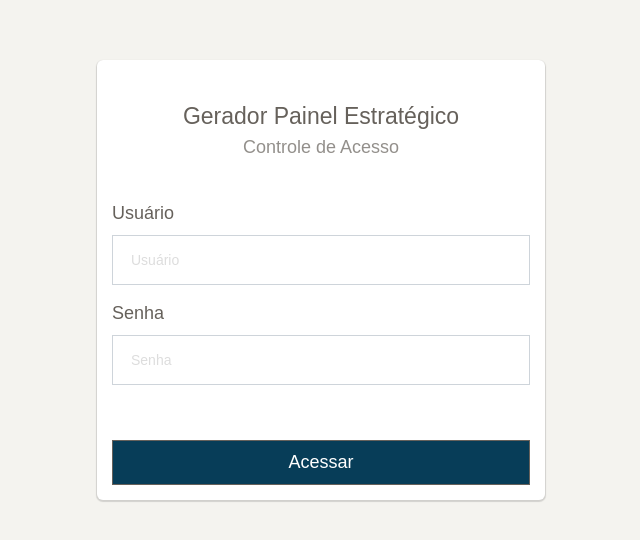
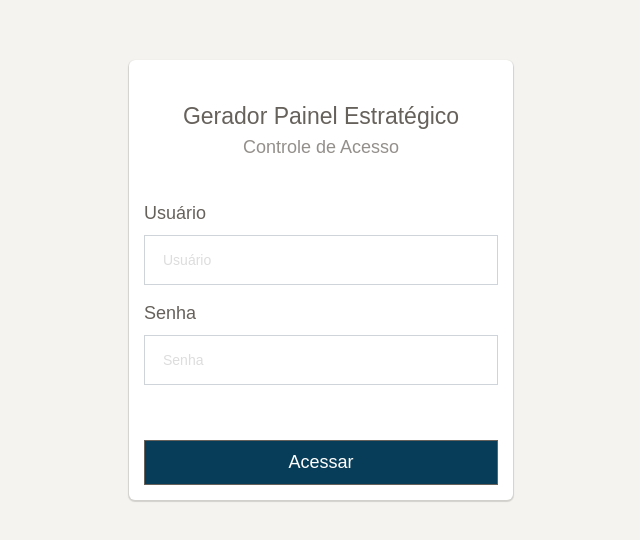
Before and after one commit to egilsoncabral/painel-generator, a React (Create React App) app: page / in a window 1280 px wide. Shown: the part 120-660 px from the top of the page, without its empty margins (319-959 px from the left). Built offline with nearby package versions, Linux system fonts and the light colour scheme.

Commit message:
Melhorando estilo do botão e estilizando o cursor do mouse.

```diff
--- a/src/assets/css/login.css
+++ b/src/assets/css/login.css
@@ -21,7 +21,7 @@ label {
 
 .login-form {
   height: 27.5rem;
-  width: 35%;
+  width: 30%;
   max-width: 50%;
   min-width: 30%;
   padding: 0 15px;
@@ -71,6 +71,10 @@ label {
   background-color: #073d58;
 }
 
+.btn-primary:hover {
+  color: #fff !important;
+  background-color: #1A5276 !important;
+}
 
 @media (max-width: 798px) {
   .login-form {
--- a/src/components/Login.js
+++ b/src/components/Login.js
@@ -40,8 +40,12 @@ class Login extends React.Component {
   }
 
   handleSubmit = event => {
+
     event.preventDefault();
     this.iniciarAutenticacao(true);
+
+    document.body.style.cursor='wait';
+
     FexAPI.login(this.state.usuario, this.state.senha, (retornoLogin) => {
       let result = retornoLogin.querySelector('result');
       if (result.getAttribute('value') > 0) {
@@ -52,7 +56,10 @@ class Login extends React.Component {
       } else{
         this.showErroAuth(true, 'Usuário ou Senha inválidos')
       }
+      document.body.style.cursor='default';
     })
+
+
   }
 
   redirectUser = (path) => {
```
